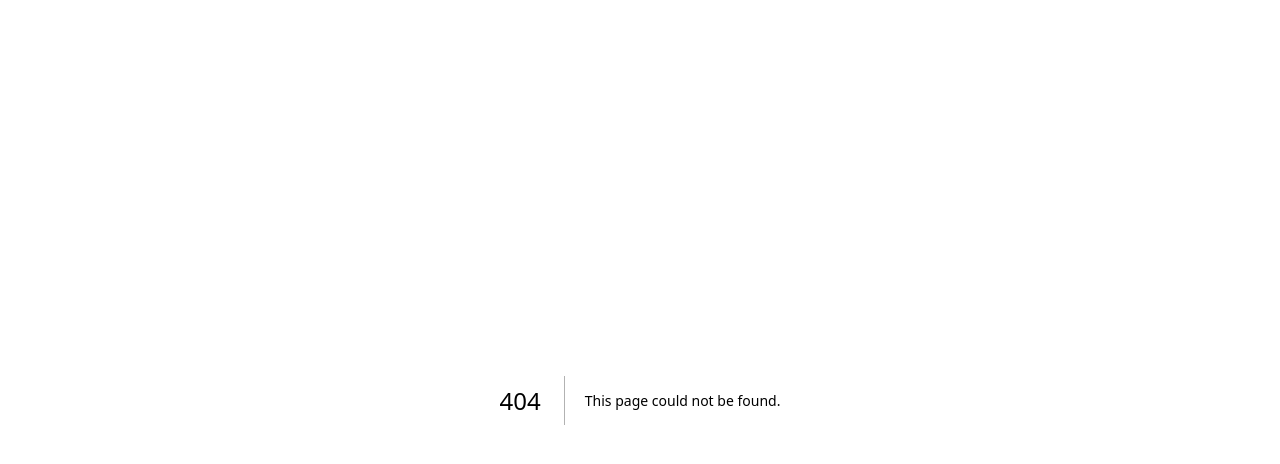
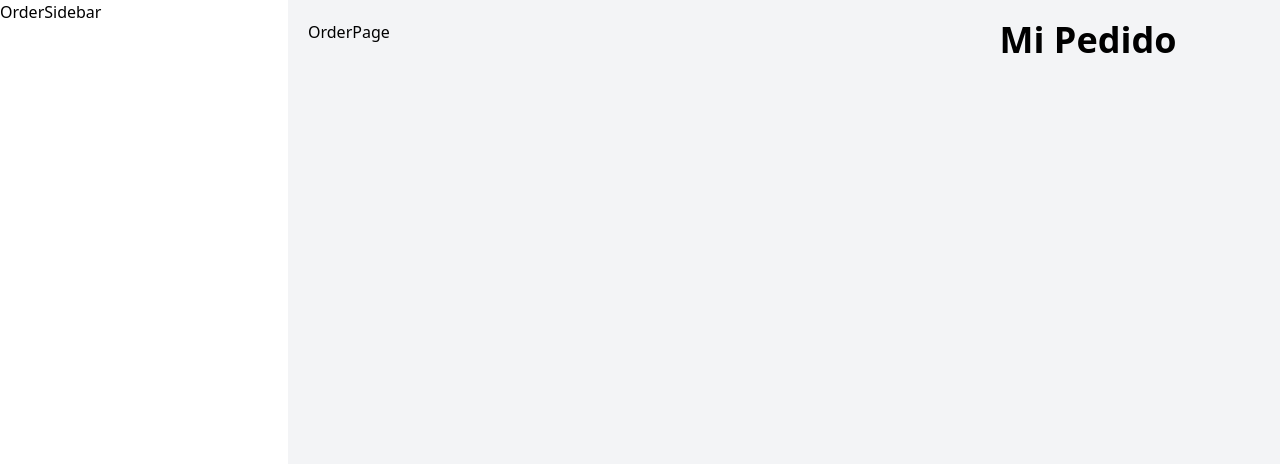
Before and after one commit to sakimay/quiosco-next-js, a Next.js app: page /order in a window 1280 px wide. Before the commit this address had no page. Shown: the top 464 px of the page. Built offline with nearby package versions, Linux system fonts and the light colour scheme.

Commit message:
Add order layout and components; update products page structure

```diff
--- a/app/layout.tsx
+++ b/app/layout.tsx
@@ -25,7 +25,7 @@
   return (
     <html lang="en">
       <body
-        className={`${geistSans.variable} ${geistMono.variable} antialiased`}
+        className={`${geistSans.variable} ${geistMono.variable} antialiased bg-gray-100`}
       >
         {children}
       </body>
--- /dev/null
+++ b/app/order/layout.tsx
@@ -0,0 +1,18 @@
+import OrderSidebar from "@/components/order/OrderSidebar";
+import OrderSummary from "@/components/order/OrderSummary";
+
+export default function RootLayout({ children }: Readonly<{ children: React.ReactNode }>) {
+    return (
+        <>
+            <div className="md:flex">
+                <OrderSidebar />
+
+                <main className="md:flex-1 md:h-screen overflow-y-auto p-5">
+                    {children}
+                </main>
+
+                <OrderSummary/>
+            </div>
+        </>
+    )
+}
--- /dev/null
+++ b/app/order/page.tsx
@@ -0,0 +1,7 @@
+import React from 'react'
+
+export default function OrderPage() {
+  return (
+    <div>OrderPage</div>
+  )
+}
--- a/app/products/page.tsx
+++ b/app/products/page.tsx
@@ -1,11 +1,10 @@
-"use client";
-import Sidebar from "@/components/Sidebar";
+
 
 export default function ProductsPage() {
 
   console.log('desde el servidor');
 
   return (
-    <Sidebar/>
+    <h1></h1>
   )
 }
--- /dev/null
+++ b/components/order/OrderSidebar.tsx
@@ -0,0 +1,9 @@
+
+export default function OrderSidebar() {
+  return (
+    <aside className="md:w-72 md:h-screen bg-white">
+        OrderSidebar
+
+    </aside>
+  )
+}
--- /dev/null
+++ b/components/order/OrderSummary.tsx
@@ -0,0 +1,9 @@
+
+export default function OrderSummary() {
+  return (
+    <aside className="lg:h-screen lg:overflow-y-scroll md:w-64 lg:w-96 p-5">
+       <h1 className="text-4xl text-center font-black">Mi Pedido</h1>
+
+    </aside>
+  )
+}
```
